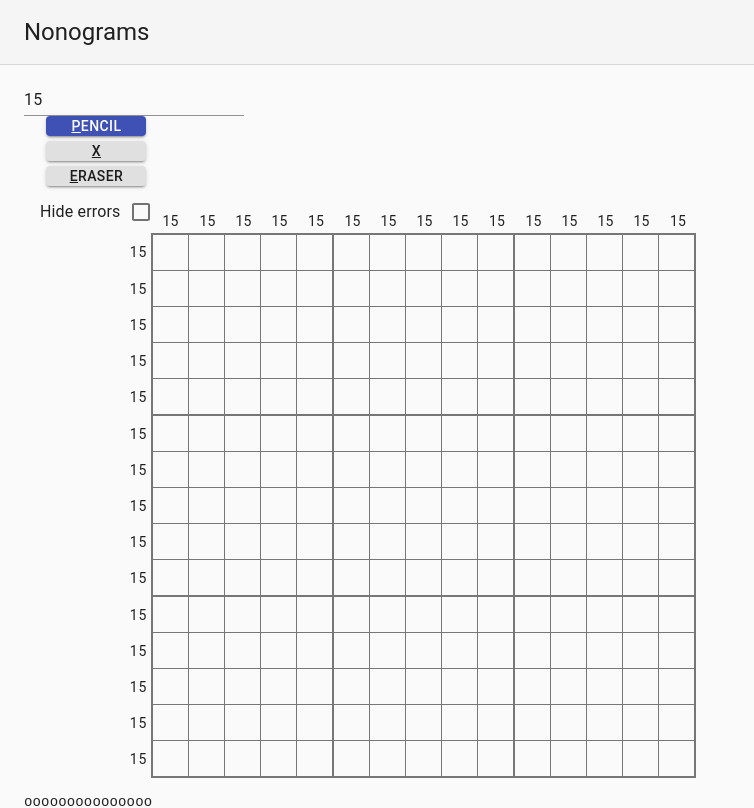
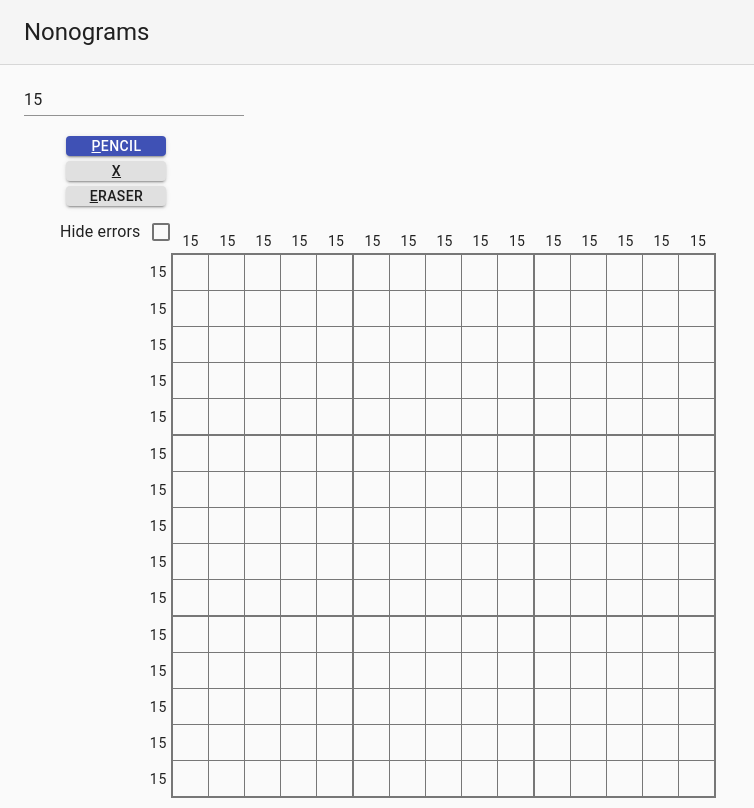
Before and after one commit to adamldoyle/nonograms, a React (Create React App) app: page /builder in a window 1280 px wide. Shown: the top 808 px of the page, without its empty margins (0-754 px from the left). Built offline with nearby package versions, Linux system fonts and the light colour scheme.

Commit message:
Fix padding and scrolling on small form factor

```diff
--- a/src/App.js
+++ b/src/App.js
@@ -18,7 +18,8 @@ const useStyles = makeStyles((theme) => ({
   link: { margin: theme.spacing(1, 1.5) },
   toolbarOffset: theme.mixins.toolbar,
   container: {
-    marginTop: '20px',
+    marginTop: 20,
+    overflow: 'scroll',
   },
 }));
 
--- a/src/components/Grid/index.js
+++ b/src/components/Grid/index.js
@@ -58,10 +58,11 @@ const useCellStyles = makeStyles({
   },
   cellClick: ({ cellDimension }) => ({
     position: 'absolute',
-    top: 0,
-    left: 0,
-    width: cellDimension,
-    height: cellDimension,
+    top: 2,
+    left: 2,
+    width: cellDimension - 4,
+    height: cellDimension - 4,
+    touchAction: 'none',
   }),
   xIcon: {
     width: '100%',
@@ -70,6 +71,9 @@ const useCellStyles = makeStyles({
 });
 
 const useGridStyles = makeStyles({
+  grid: {
+    padding: 20,
+  },
   topHeaderCell: {
     verticalAlign: 'bottom',
     textAlign: 'center',
@@ -306,7 +310,7 @@ export default memo(function Grid({
   };
 
   return (
-    <table cellPadding={0} cellSpacing={0}>
+    <table cellPadding={0} cellSpacing={0} className={classes.grid}>
       <tbody onTouchMove={handleMouseOver}>
         <tr>
           <td style={{ verticalAlign: 'bottom' }}>
```
